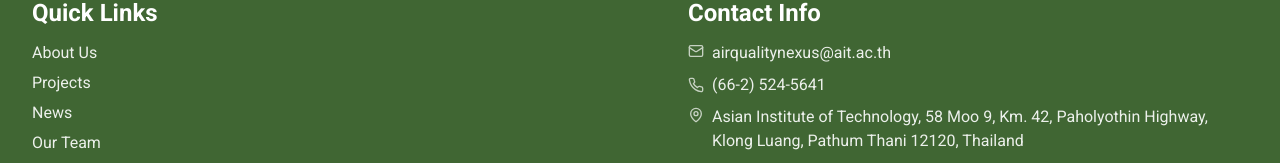
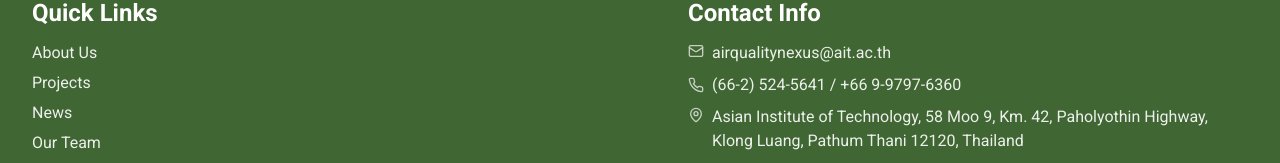
Before and after one commit to HunWinThu/Center-for-Nexus-of-Air-Quality-Health-Ecosystem-and-Climate, a React (Vite) app: page / in a window 1280 px wide. Shown: the part 7540-7703 px from the top of the page. Built offline with nearby package versions, Linux system fonts and the light colour scheme.

Commit message:
ph no and email udates

```diff
--- a/src/components/Footer.tsx
+++ b/src/components/Footer.tsx
@@ -30,7 +30,7 @@ const Footer = () => {
               </div>
               <div className="flex items-center space-x-2 md:justify-start">
                 <Phone size={16} className="opacity-70 flex-shrink-0" />
-                <span className="text-sm sm:text-base opacity-90">(66-2) 524-5641</span>
+                <span className="text-sm sm:text-base opacity-90">(66-2) 524-5641 / +66 9-9797-6360</span>
               </div>
               <div className="flex items-start space-x-2 md:justify-start">
                 <MapPin size={16} className="opacity-70 mt-0.5 flex-shrink-0" />
--- a/src/components/contact/ContactInfo.tsx
+++ b/src/components/contact/ContactInfo.tsx
@@ -28,7 +28,7 @@ const contactInfo = [
   {
     icon: Phone,
     title: 'Call Us',
-    content: '(66-2) 524-5641',
+    content: '(66-2) 524-5641 / +66 9-9797-6360',
     description: ''
   },
   {
--- a/src/pages/Team.tsx
+++ b/src/pages/Team.tsx
@@ -31,7 +31,7 @@ const coreTeam = [
     Expertise: 'Air pollution monitoring; Dispersion modeling and receptor modeling; Emission inventory and projection; Emission control; Exposure assessment; Effects of air pollution on ecosystem; Meteorology and climate science; Climate co-benefits assessment; Industrial environmental management',
     specialties: ['Air Quality', 'Emission Inventory', 'Environmental Health'],
     image: kim,
-    viewprofile: 'kim.oanh@ait.ac.th',
+    viewprofile: 'kimoanh@ait.asia',
     researchgate: 'https://www.researchgate.net/profile/Nguyen-Thi-Oanh',
   },
   {  id: 2,
```
